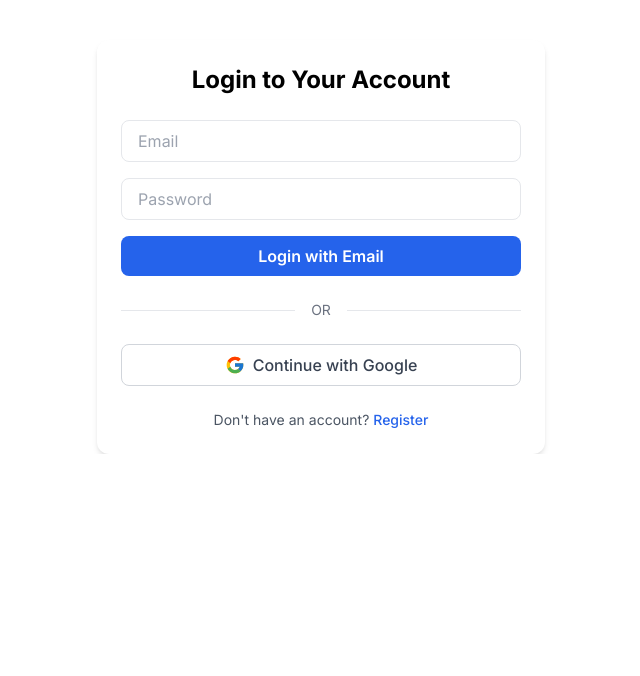
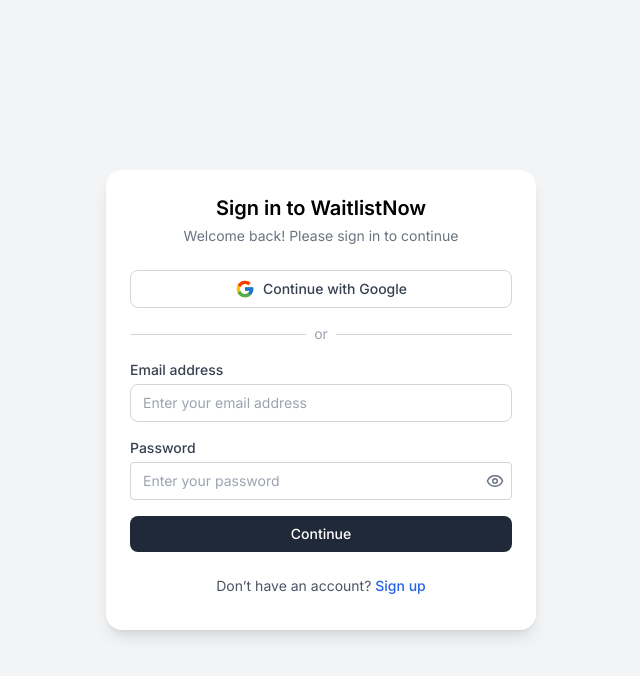
Before and after one commit to MannanJaffery/AI-Powered-MVP-Site-Builder, a React (Vite) app: page /login in a window 1280 px wide. Shown: the top 676 px of the page, without its empty margins (319-959 px from the left). Built offline with nearby package versions, Linux system fonts and the light colour scheme; no server answers.

Commit message:
styling authentication

```diff
--- /dev/null
+++ b/src/components/passwordInput.jsx
@@ -0,0 +1,26 @@
+import { useState } from "react";
+import { Eye, EyeOff } from "lucide-react";
+
+const PasswordInput = ({ value, onChange, placeholder = "Password" }) => {
+  const [show, setShow] = useState(false);
+
+  return (
+    <div className="relative">
+      <input
+        type={show ? "text" : "password"}
+        value={value}
+        onChange={onChange}
+        placeholder={placeholder}
+        className="w-full px-3 py-2 border border-gray-300 rounded text-sm focus:outline-none focus:ring-1 focus:ring-blue-500 pr-10"
+      />
+      <div
+        className="absolute right-2 top-1/2 transform -translate-y-1/2 cursor-pointer text-gray-500 hover:text-gray-700"
+        onClick={() => setShow((prev) => !prev)}
+      >
+        {show ? <EyeOff size={18} /> : <Eye size={18} />}
+      </div>
+    </div>
+  );
+};
+
+export default PasswordInput;
--- a/src/pages/authentication/login.jsx
+++ b/src/pages/authentication/login.jsx
@@ -5,6 +5,7 @@
   signInWithPopup,
 } from "firebase/auth";
 import { FcGoogle } from "react-icons/fc";
+import PasswordInput from "../../components/passwordInput";
 
 const Login = () => {
   const [email, setEmail] = useState("");
@@ -28,7 +29,6 @@
 
   const handleGoogleSignIn = async () => {
     try {
-
       const result = await signInWithPopup(auth, googleprovider);
       const user = result.user;
       console.log("Signed in with Google:", user.email);
@@ -37,66 +37,79 @@
     }
   };
 
+  return (
+    <div className="min-h-screen flex items-center justify-center bg-gray-100 px-4">
+      <div className=" w-[430px] h-[460px] max-w-md p-6 bg-white shadow-lg rounded-2xl">
+        <h2 className="text-xl font-semibold text-center mb-1">
+          Sign in to WaitlistNow
+        </h2>
+        <p className="text-sm text-gray-500 text-center mb-6">
+          Welcome back! Please sign in to continue
+        </p>
 
-  return (
-    <div className="max-w-md mx-auto mt-10 p-6 bg-white shadow-md rounded-xl">
-      <h2 className="text-2xl font-bold text-center mb-6">Login to Your Account</h2>
+        <button
+          onClick={handleGoogleSignIn}
+          disabled={loading}
+          className="w-full flex items-center justify-center gap-2 border border-gray-300 py-2 rounded-lg hover:bg-gray-100 transition disabled:opacity-50 disabled:cursor-not-allowed mb-4"
+        >
+          <FcGoogle size={20} />
+          <span className="font-medium text-sm text-gray-700">
+            {loading ? "Signing in..." : "Continue with Google"}
+          </span>
+        </button>
+
+        <div className="flex items-center gap-2 text-sm text-gray-400 mb-4">
+          <hr className="flex-grow border-gray-300" />
+          or
+          <hr className="flex-grow border-gray-300" />
+        </div>
 
         <form onSubmit={handleEmailLogin} className="space-y-4">
+          <div>
+            <label className="block text-sm mb-1 font-medium text-gray-700">
+              Email address
+            </label>
             <input
               type="email"
-          placeholder="Email"
+              placeholder="Enter your email address"
               value={email}
               onChange={(e) => setEmail(e.target.value)}
               required
               disabled={loading}
-          className="w-full px-4 py-2 border rounded-lg focus:outline-none focus:ring-2 focus:ring-blue-500 disabled:opacity-50"
+              className="w-full px-3 py-2 border border-gray-300 rounded-lg focus:outline-none focus:ring-1 focus:ring-blue-500 text-sm disabled:opacity-50"
             />
+          </div>
 
-        <input
-          type="password"
-          placeholder="Password"
+          <div>
+            <label className="block text-sm mb-1 font-medium text-gray-700">
+              Password
+            </label>
+            <PasswordInput
               value={password}
               onChange={(e) => setPassword(e.target.value)}
-          required
+              placeholder="Enter your password"
               disabled={loading}
-          className="w-full px-4 py-2 border rounded-lg focus:outline-none focus:ring-2 focus:ring-blue-500 disabled:opacity-50"
             />
+          </div>
 
           <button
             type="submit"
             disabled={loading}
-          className="w-full bg-blue-600 text-white py-2 rounded-lg hover:bg-blue-700 font-semibold transition-colors disabled:opacity-50 disabled:cursor-not-allowed"
+            className="w-full bg-gray-800 text-white py-2 rounded-lg hover:bg-gray-900 font-medium text-sm transition disabled:opacity-50 disabled:cursor-not-allowed"
           >
-          {loading ? "Logging in..." : "Login with Email"}
+            {loading ? "Logging in..." : "Continue"}
           </button>
         </form>
 
-      <div className="my-6 flex items-center justify-center">
-        <hr className="flex-grow border-t" />
-        <span className="px-4 text-gray-500 text-sm">OR</span>
-        <hr className="flex-grow border-t" />
-      </div>
-
-      <button
-        onClick={handleGoogleSignIn}
-        disabled={loading}
-        className="w-full flex items-center justify-center gap-2 border border-gray-300 py-2 rounded-lg hover:bg-gray-100 transition-colors disabled:opacity-50 disabled:cursor-not-allowed"
-      >
-        <FcGoogle size={20} />
-        <span className="font-medium text-gray-700">
-          {loading ? "Signing in..." : "Continue with Google"}
-        </span>
-      </button>
-
         <div className="mt-6 text-center text-sm text-gray-600">
-        Don't have an account?{" "}
+          Don’t have an account?{" "}
           <a
             href="/register"
             className="text-blue-600 hover:underline font-medium"
           >
-          Register
+            Sign up
           </a>
+        </div>
       </div>
     </div>
   );
--- a/src/pages/authentication/register.jsx
+++ b/src/pages/authentication/register.jsx
@@ -1,16 +1,14 @@
 import  { useState } from "react";
 import { auth, googleprovider, db } from "../../firebase";
-import {
-  createUserWithEmailAndPassword,sendEmailVerification,
-  signInWithPopup,
-} from "firebase/auth";
+import {createUserWithEmailAndPassword,sendEmailVerification,signInWithPopup} from "firebase/auth";
 import { setDoc, doc } from "firebase/firestore";
 import { FcGoogle } from "react-icons/fc";
-import { Mail, Lock } from "lucide-react";
+import PasswordInput from "../../components/passwordInput";
 
 const Register = () => {
   const [email, setEmail] = useState("");
   const [password, setPassword] = useState("");
+
 
 const handleEmailRegister = async (e) => {
   e.preventDefault();
@@ -22,14 +20,14 @@
     );
     const user = userCredential.user;
 
-    // Send email verification
+
     await sendEmailVerification(user);
 
     // Save user info in Firestore
     await setDoc(doc(db, "users", user.uid), {
       email: user.email,
       createdAt: new Date(),
-      emailVerified: false, // I will updarte it later , based on the verification
+      emailVerified: false,  // I will updarte it later , based on the verification
     });
 
     alert("Registration successful! Please check your email to verify your account.");
@@ -58,69 +56,69 @@
 
   return (
 <div className="min-h-screen flex items-center justify-center bg-gray-100 px-4">
-  <div className="w-[430px] h-[540px] max-w-md bg-white rounded-2xl shadow-xl p-8 space-y-6">
-    <h2 className="text-2xl font-bold text-center text-gray-800">Create Account</h2>
-    <span>Welcome , please fill in the details to get started</span>
+  <div className="w-[430px] h-[540px] bg-white rounded-2xl shadow-xl p-8 flex flex-col justify-between">
+    <div className="space-y-6">
+      <div className="text-center space-y-1">
+        <h2 className="text-2xl font-bold text-gray-800">Create your account</h2>
+        <p className="text-gray-500 text-sm">Welcome! Please fill in the details to get started.</p>
+      </div>
 
-    {/* Google Register Button (Moved Above) */}
       <button
         onClick={handleGoogleRegister}
-      className="w-full flex items-center justify-center gap-3 border border-gray-300 hover:border-gray-400 py-3 rounded-lg transition duration-300 bg-white hover:bg-gray-50"
+        className="w-full flex items-center justify-center gap-3 border border-gray-300 hover:border-gray-400 py-3 rounded-md transition duration-300 bg-white hover:bg-gray-50"
       >
-      <FcGoogle size={24} />
-      <span className="text-sm font-medium text-gray-700">Register with Google</span>
+        <FcGoogle size={20} />
+        <span className="text-sm font-medium text-gray-700">Continue with Google</span>
       </button>
 
-    <div className="flex items-center justify-center gap-2 text-gray-400 text-sm">
-      <hr className="w-full border-gray-300" />
-      or
-      <hr className="w-full border-gray-300" />
+      <div className="flex items-center text-gray-400 text-sm">
+        <hr className="flex-grow border-gray-300" />
+        <span className="mx-3">or</span>
+        <hr className="flex-grow border-gray-300" />
       </div>
 
-    {/* Email Registration Form (Moved Below) */}
       <form onSubmit={handleEmailRegister} className="space-y-4">
-      <div className="relative">
+        <div className="space-y-1">
+          <label className="text-sm font-medium text-gray-700">Email address</label>
           <input
             type="email"
-          placeholder="Email"
+            placeholder="Enter your email address"
             value={email}
             onChange={(e) => setEmail(e.target.value)}
             required
-          className="w-full px-10 py-3 border border-gray-300 rounded-lg focus:outline-none focus:ring-2 focus:ring-blue-500"
+            className="w-full px-3 py-2 border border-gray-300 rounded text-sm focus:outline-none focus:ring-1 focus:ring-blue-500 pr-10"
+
           />
-        <Mail className="absolute top-3 left-3 text-gray-400" size={20} />
         </div>
-      <div className="relative">
-        <input
-          type="password"
-          placeholder="Password"
+        <div className="space-y-1">
+          <label className="text-sm font-medium text-gray-700">Password</label>
+
+      <PasswordInput
         value={password}
         onChange={(e) => setPassword(e.target.value)}
-          required
-          className="w-full px-10 py-3 border border-gray-300 rounded-lg focus:outline-none focus:ring-2 focus:ring-blue-500"
+        placeholder="Enter your password"
       />
-        <Lock className="absolute top-3 left-3 text-gray-400" size={20} />
         </div>
+
         <button
           type="submit"
-        className="w-full bg-blue-600 hover:bg-blue-700 text-white font-semibold py-3 rounded-lg transition duration-300"
+          className="w-full bg-gray-800 text-white py-2 rounded-lg hover:bg-gray-900 font-medium text-sm transition disabled:opacity-50 disabled:cursor-not-allowed"
         >
-        Register with Email
+          Continue
         </button>
       </form>
+    </div>
 
-    <div className="mt-6 text-center text-sm text-gray-600">
+    <div className="text-center text-sm text-gray-600 mt-4">
       Already have an account?{" "}
-      <a
-        href="/login"
-        className="text-blue-600 hover:underline font-medium"
-      >
-        Login
+      <a href="/login" className="text-blue-600 hover:underline font-medium">
+        Sign in
       </a>
     </div>
   </div>
 </div>
 
+
   );
 };
 
```
Lines whose indentation alone changed are shown as unchanged.
